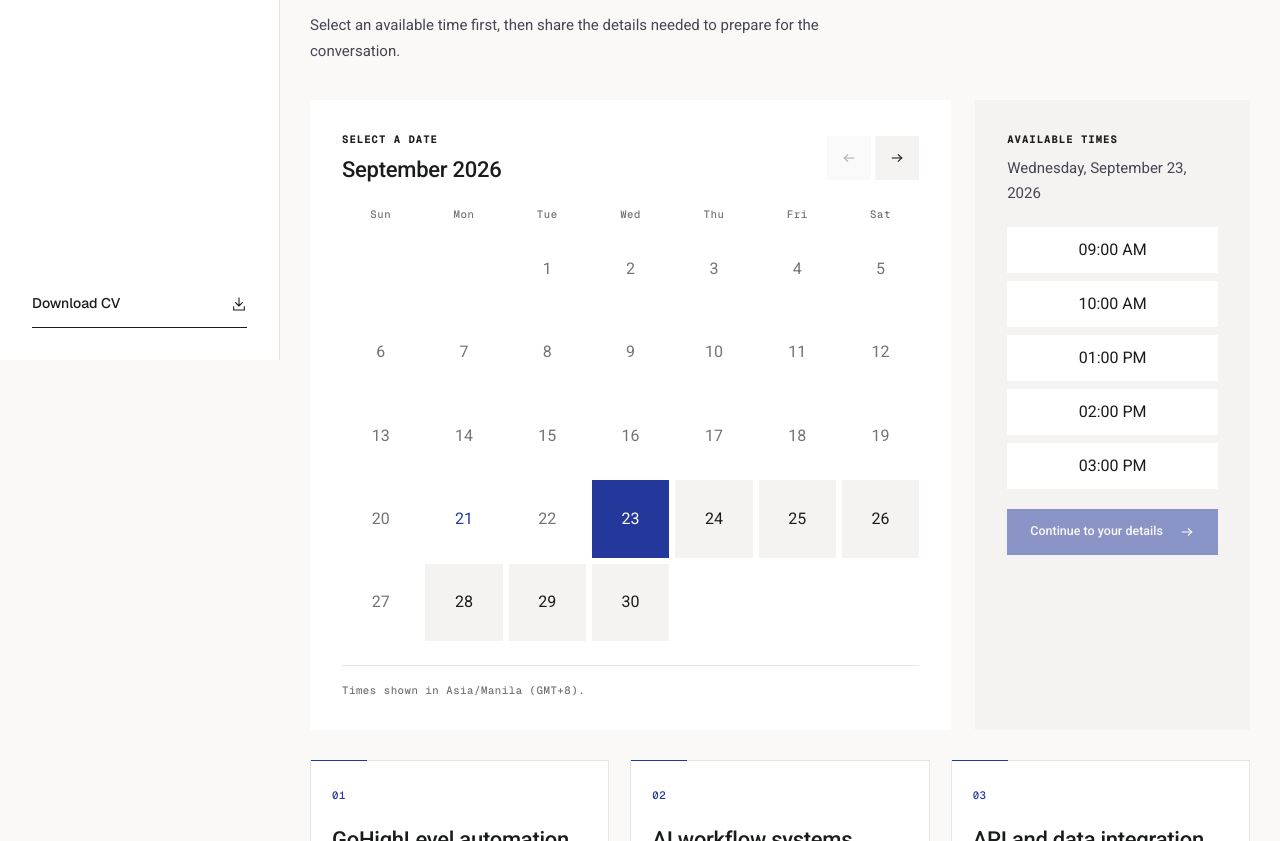
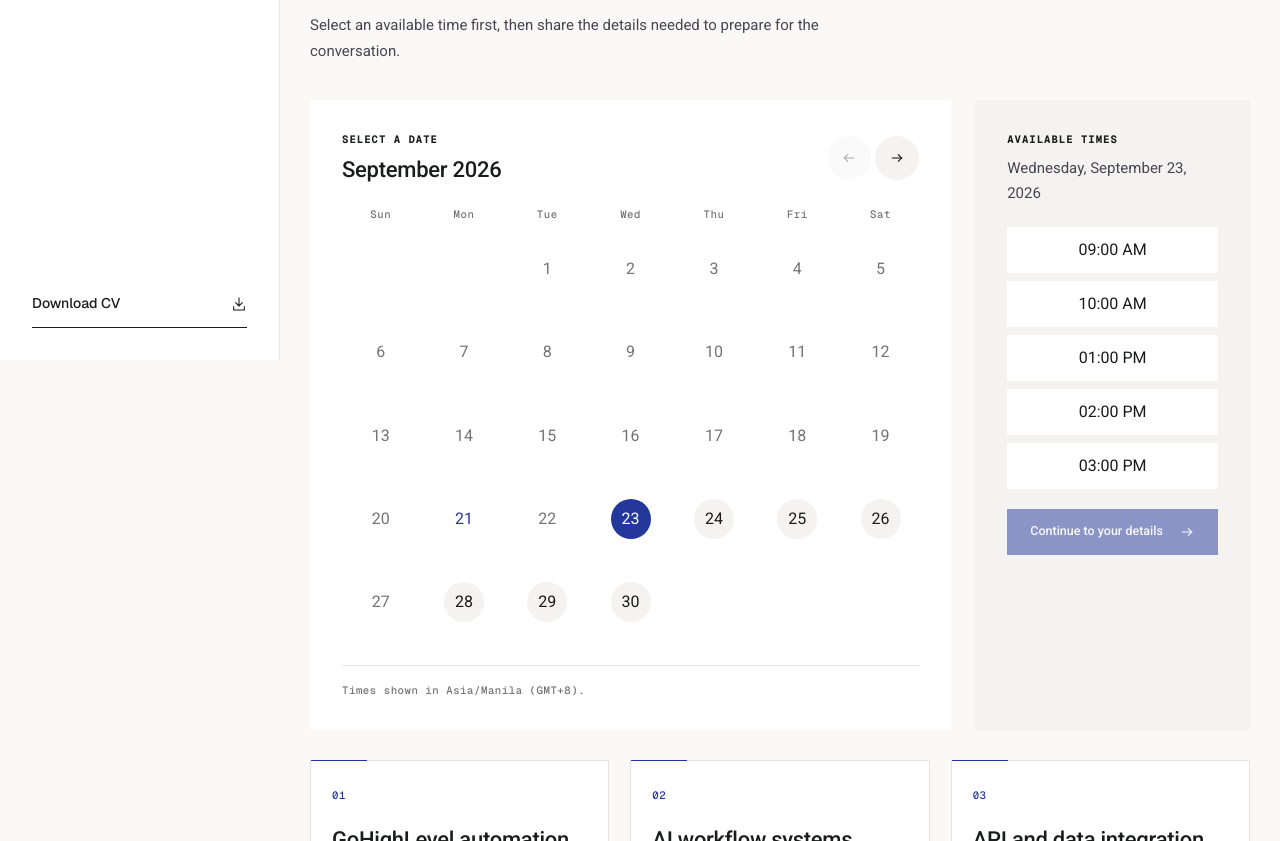
Before and after one commit to kin2001/myportfolio, a Next.js app in the folder web/: page /contact in a window 1280 px wide. Shown: the part 440-1281 px from the top of the page. Built offline with nearby package versions, Linux system fonts and the light colour scheme; no server answers.

Commit message:
Use compact circular calendar controls

```diff
--- a/web/src/components/booking-calendar-preview.module.css
+++ b/web/src/components/booking-calendar-preview.module.css
@@ -85,6 +85,7 @@
   align-items: center;
   justify-content: center;
   border: 0;
+  border-radius: 50%;
   background: var(--paper-soft);
   color: var(--ink);
   cursor: pointer;
@@ -124,6 +125,8 @@
 }
 
 .dateCell {
+  position: relative;
+  isolation: isolate;
   aspect-ratio: 1;
   min-width: 0;
   border: 0.5px solid transparent;
@@ -133,18 +136,38 @@
   font-variant-numeric: tabular-nums;
 }
 
+.dateCell::before {
+  position: absolute;
+  inset: 50% auto auto 50%;
+  width: min(40px, 100%);
+  aspect-ratio: 1;
+  border-radius: 50%;
+  content: "";
+  transform: translate(-50%, -50%);
+  z-index: -1;
+}
+
 .dateAvailable {
   border-color: transparent;
-  background: var(--paper-soft);
+  background: transparent;
   color: var(--ink);
   cursor: pointer;
-  transition: border-color 180ms ease, background-color 180ms ease, color 180ms ease, translate 220ms cubic-bezier(.16, 1, .3, 1);
+  transition: color 180ms ease, translate 220ms cubic-bezier(.16, 1, .3, 1);
+}
+
+.dateAvailable::before {
+  background: var(--paper-soft);
+  transition: background-color 180ms ease;
 }
 
 .dateSelected {
   border-color: transparent;
+  background: transparent;
+  color: var(--accent-ink);
+}
+
+.dateSelected::before {
   background: var(--accent);
-  color: var(--accent-ink);
 }
 
 .dateToday:not(.dateSelected) {
@@ -253,16 +276,27 @@
 
 @media (hover: hover) and (pointer: fine) {
   .iconButton:hover,
-  .dateAvailable:hover,
   .timeButton:hover {
     background: color-mix(in srgb, var(--paper-pure) 92%, var(--accent));
     color: var(--accent);
     translate: 0 -2px;
   }
 
+  .dateAvailable:hover {
+    color: var(--accent);
+    translate: 0 -2px;
+  }
+
+  .dateAvailable:hover::before {
+    background: color-mix(in srgb, var(--paper-pure) 92%, var(--accent));
+  }
+
   .dateSelected:hover {
+    color: var(--accent-ink);
+  }
+
+  .dateSelected:hover::before {
     background: var(--accent);
-    color: var(--accent-ink);
   }
 }
 
@@ -296,7 +330,7 @@
   }
 
   .dateCell {
-    min-height: 42px;
+    min-height: 44px;
   }
 
   .formGrid {
```
